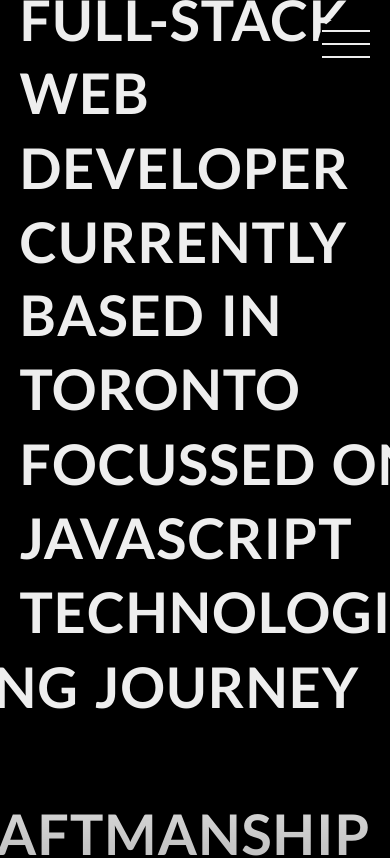
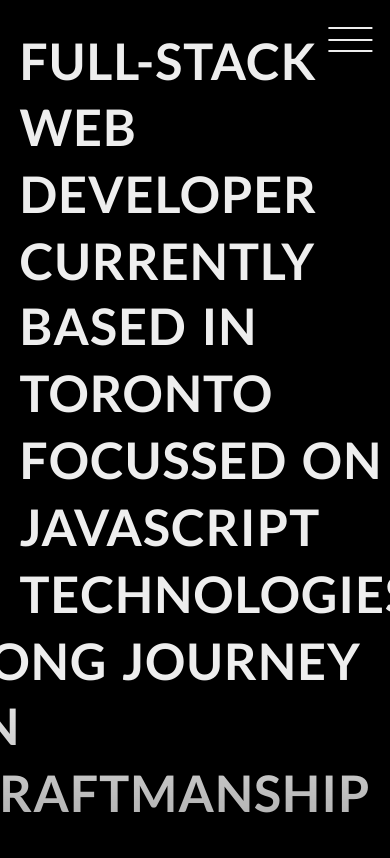
Before and after one commit to cyh0968/portfolio-website, a Next.js app: page / in a window 390 px wide. Shown: the top 858 px of the page. Built offline with nearby package versions, Linux system fonts and the light colour scheme.

Commit message:
added media query for mobile-large

```diff
--- a/components/layout/sidebar/sidebar.module.scss
+++ b/components/layout/sidebar/sidebar.module.scss
@@ -17,6 +17,10 @@
   transition: all 0.5s ease;
   @include respond(mobile-largest) {
     right: 1rem;
+  }
+
+  @include respond(mobile-largest) {
+    right: 0.4rem;
   }
 }
 
--- a/components/ui-components/button/button.module.scss
+++ b/components/ui-components/button/button.module.scss
@@ -1,28 +1,40 @@
+@use '../../../styles/abstracts' as *;
+
 $transition: all 0.4s ease;
 $button-width: 8rem;
 $button-height: 2.8rem;
 $button-border-radius: 20%;
+$button-font-size: 1.2rem;
 
 .button {
   position: relative;
   z-index: 3;
   display: inline-block;
-  width: $button-width;
-  height: $button-height;
+  width: 8rem;
+  height: 2.8rem;
   margin: 0.5rem 1rem 0.5rem 0rem;
   border: solid var(--white) 3px;
   border-radius: $button-border-radius;
   transition: $transition;
+  @include respond(mobile-large) {
+    width: 10rem;
+    height: 3.5rem;
+  }
 
   &:hover .text {
     color: var(--primary-color);
   }
 
   &:hover .shadow {
-    width: $button-width;
-    height: $button-height;
+    width: 8rem;
+    height: 2.8rem;
     border-radius: $button-border-radius;
     background-color: var(--white);
+
+    @include respond(mobile-large) {
+      width: 10rem;
+      height: 3.5rem;
+    }
   }
 
   &:active {
@@ -46,6 +58,10 @@ $button-border-radius: 20%;
     line-height: 1.3;
     text-align: center;
     transition: $transition;
+
+    @include respond(mobile-large) {
+      font-size: 1.5rem;
+    }
   }
 }
 
--- a/components/ui-components/section/section.module.scss
+++ b/components/ui-components/section/section.module.scss
@@ -20,6 +20,11 @@
   @include respond(mobile-largest) {
     flex: 1 1 80%;
   }
+
+  @include respond(mobile-large) {
+    flex: 0 0 80%;
+    padding: 0rem 1rem 1rem;
+  }
 }
 
 .asideLeft {
@@ -31,6 +36,10 @@
   @include respond(mobile-largest) {
     flex: 1 1 10%;
   }
+
+  @include respond(mobile-large) {
+    display: none;
+  }
 }
 
 .asideRight {
@@ -41,6 +50,9 @@
   align-items: flex-end;
   @include respond(mobile-largest) {
     flex: 1 1 10%;
+  }
+  @include respond(mobile-large) {
+    display: none;
   }
 }
 
--- a/components/ui-components/slider/slider.module.scss
+++ b/components/ui-components/slider/slider.module.scss
@@ -4,6 +4,9 @@
   position: relative;
   margin: 0rem auto 0.5rem;
   perspective: 500px;
+  @include respond(mobile-large) {
+    transform: scale(0.9);
+  }
 }
 
 .slider {
--- a/styles/global.scss
+++ b/styles/global.scss
@@ -42,6 +42,10 @@ body {
   @include respond(mobile-largest) {
     font-size: 100%;
   }
+
+  @include respond(mobile-large) {
+    font-size: 90%;
+  }
 }
 
 a {
```
Also changed, not shown: pages/blog/index.jsx (+4 -3 lines).
